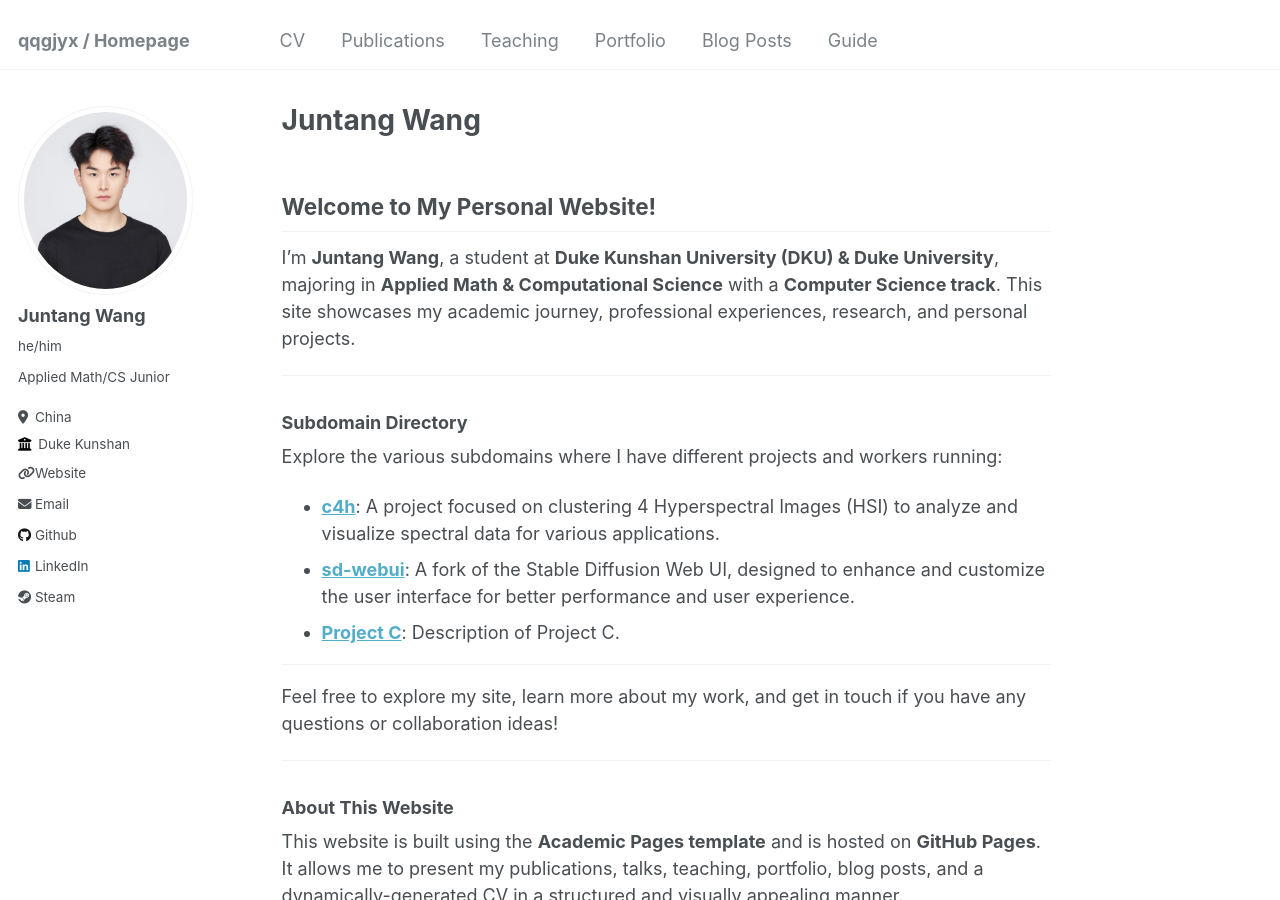
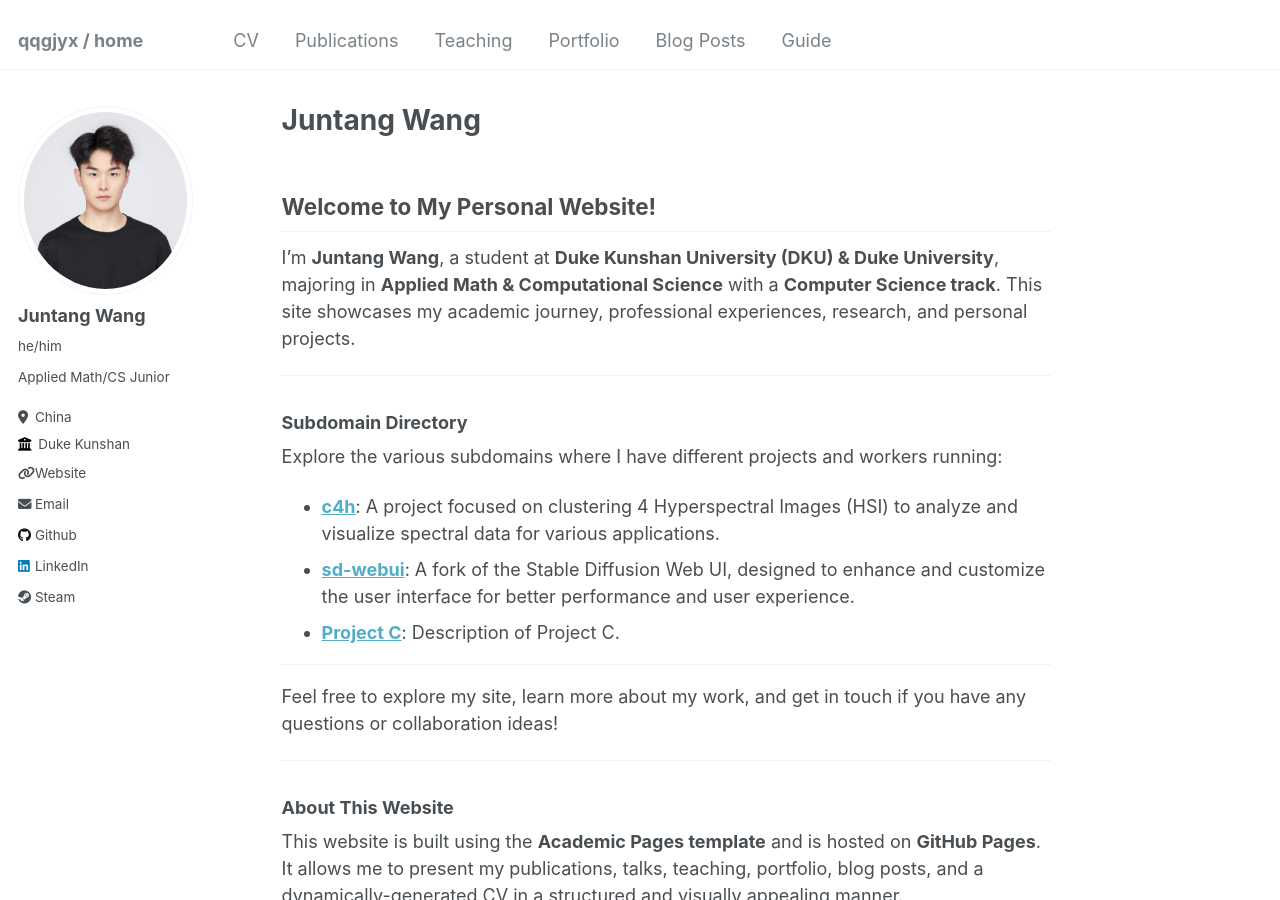
Before and after one commit to qqgjyx/qqgjyx.github.io, a Jekyll site: the page built from _pages/about.md, in a window 1280 px wide and 900 px high. Built offline with Jekyll 4.4.1, drawn with Linux system fonts in a browser that asks for light colours.

Commit message:
Updated cv.md

```diff
--- a/_config.yml
+++ b/_config.yml
@@ -8,7 +8,7 @@
 
 # Basic Site Settings
 locale                   : "en-US"
-title                    : "qqgjyx / Homepage"
+title                    : "qqgjyx / home"
 title_separator          : "-"
 name                     : &name "王俊棠 (WANG JUN TANG)"
 description              : &description "王俊棠"
```
